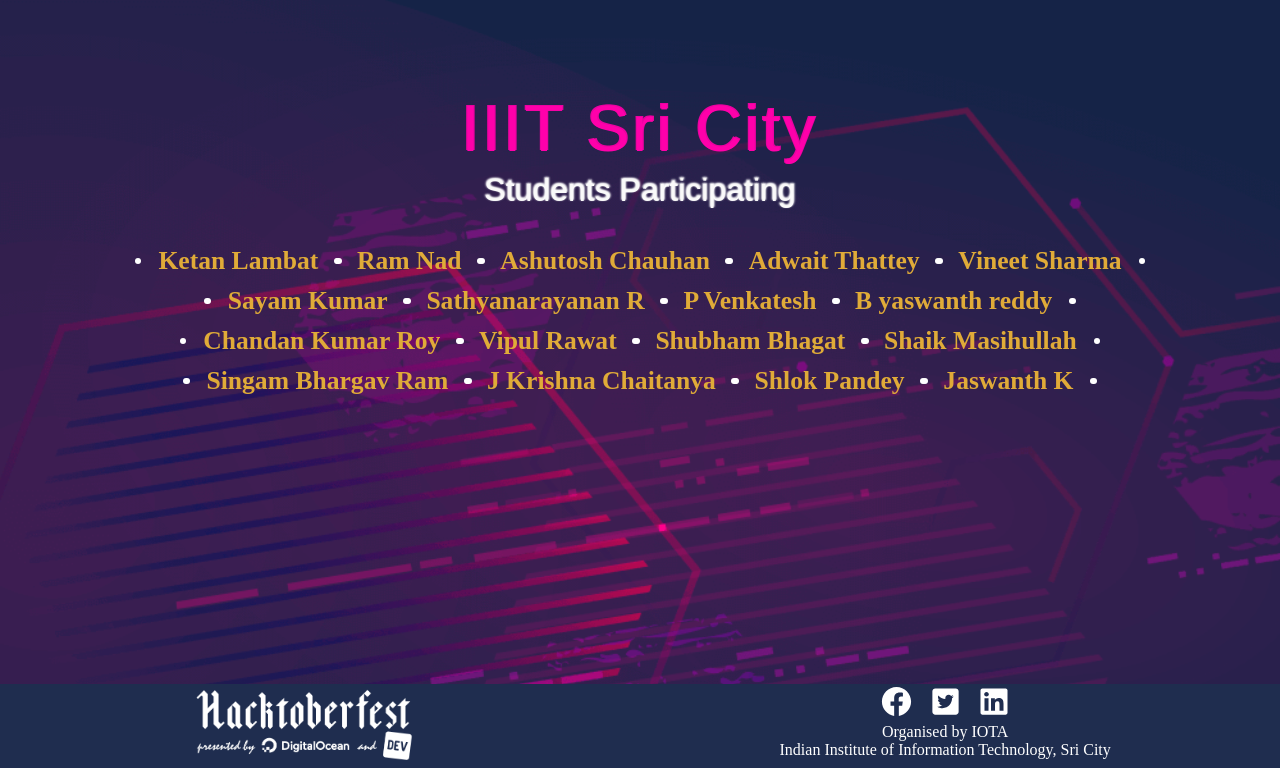
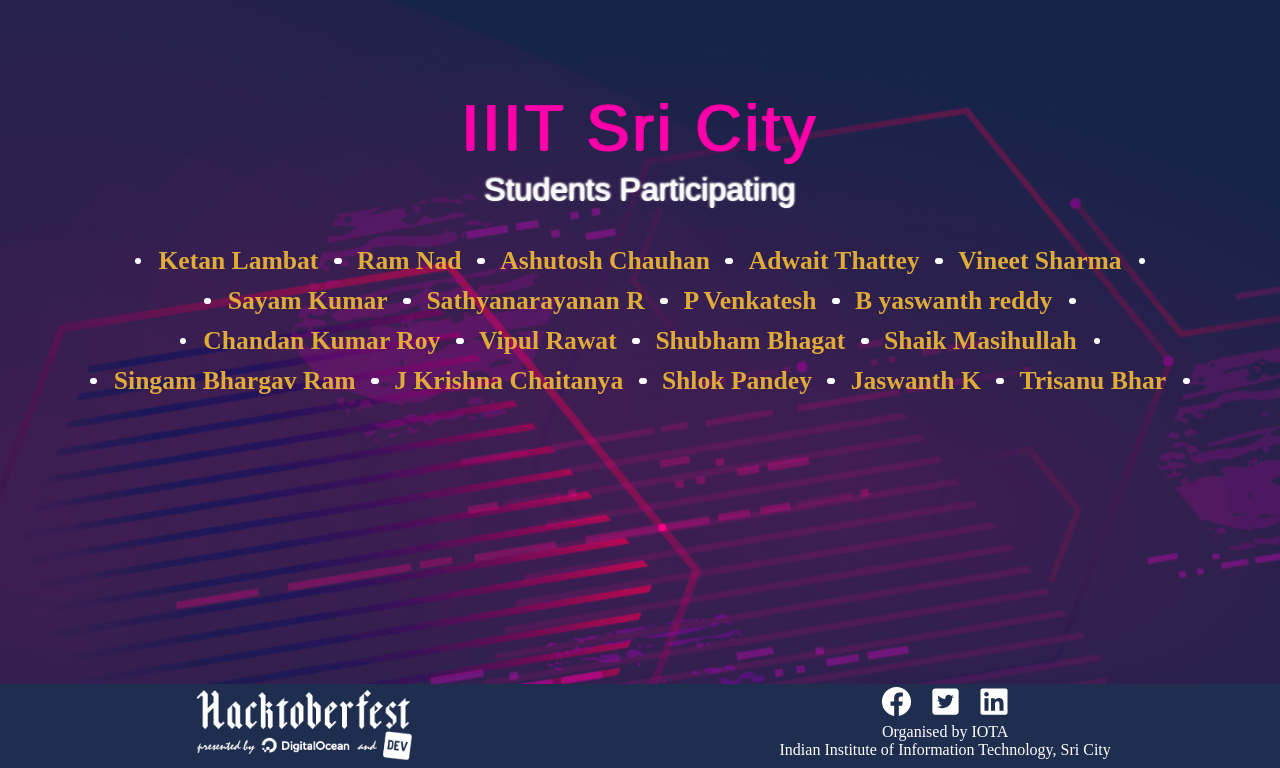
Before and after one commit to Project-Club-IIITS/hacktoberfest2019-participants, a Jekyll site: the page index.html, which Jekyll copies as it is, in a window 1280 px wide, cut to the strip 132-900 px from the top of the page. Built offline with Jekyll 4.4.1, drawn with Linux system fonts in a browser that asks for light colours; some web fonts are replaced.

Commit message:
added Trisanu Bhar

```diff
--- a/index.html
+++ b/index.html
@@ -63,6 +63,7 @@
                 <li><a href="https://github.com/chaitanya531">J Krishna Chaitanya</a></li>
                 <li><a href="https://github.com/b30wulffz">Shlok Pandey</a></li>
                 <li><a href="https://github.com/JazzKriss21">Jaswanth K</a></li>
+                <li><a  href="https://github.com/{your-profile-id}">Trisanu Bhar</a></li>
 
             </ul>
         </div>
```
